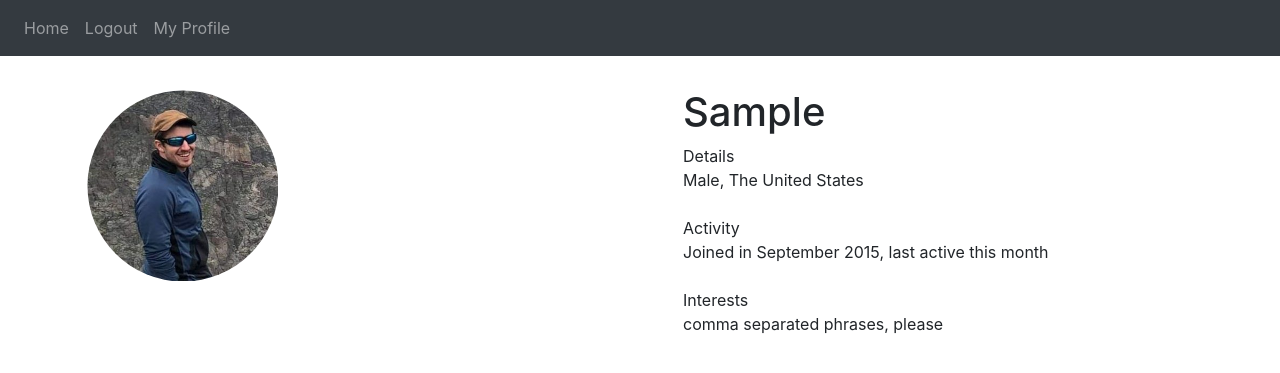
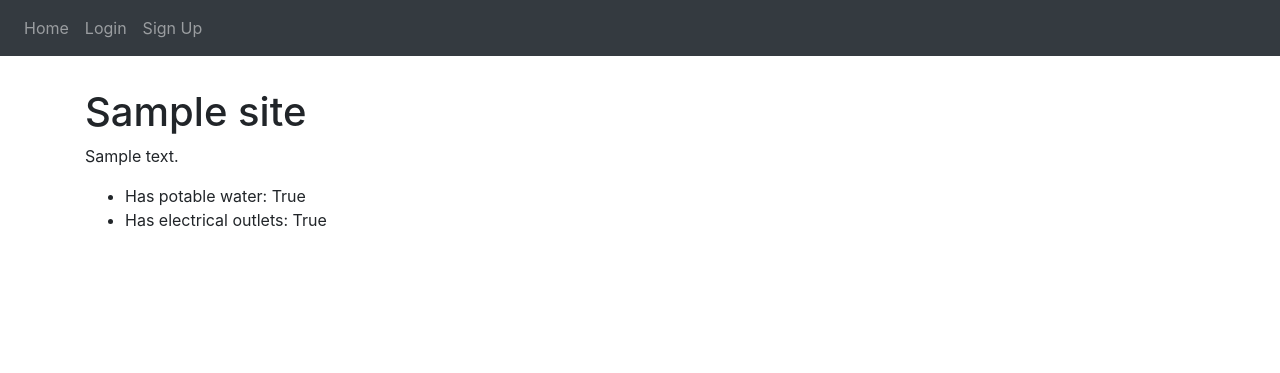
Before and after one commit to Jormogundr/campsite, a Flask app: template website/templates/campsite.html in a window 1280 px wide. Shown: the top 373 px of the page. Run offline with Flask 3, Linux system fonts and the light colour scheme; the template is opened without the code that fills it: values that come from a table or form of the project are taken from there, others are empty; tables that the repository leaves empty hold one stand-in row (values such as "Sample post"); some libraries are stand-ins or nearby versions.

Commit message:
add isPrivate and description to campsite model and relevant fields for user input, skeleton campsite view

```diff
--- a/website/__init__.py
+++ b/website/__init__.py
@@ -12,7 +12,7 @@
 db_url = os.getenv("DATABASE_URL")
 
 # for local testing
-DB_NAME = "new_database.db"
+DB_NAME = "test1.db"
 
 
 def create_app():
--- a/website/models.py
+++ b/website/models.py
@@ -16,5 +16,7 @@
     longitude = db.Column(db.Float)
     potableWater = db.Column(db.Boolean)
     electrical = db.Column(db.Boolean)
+    isPrivate = db.Column(db.Boolean)
+    description = db.Column(db.String(1000))
 
 # class CampSiteList(db.Model):
--- a/website/templates/campsite.html
+++ b/website/templates/campsite.html
@@ -5,40 +5,14 @@
 
     </header>
     <main>
-        <div id="float-left-profile-pic">
-            <img src="static/images/nate_rmnp.jpg" alt="User profile picture"
-                id="profile_pic">
-        </div>
-        <div id="float-right-profile">
-
-            <div class="grey500Box userInfoBoxContent">
-
-                <h1 id="profileNameTopHeading" class="userProfileName">
-                    {{ user.first_name }}
-                </h1>
-
-                <div class="infoBoxRowTitle">Details</div>
-                <div class="infoBoxRowItem">
-                    Male, The United States
-                </div>
-
-                <br class="clear">
-
-                <div class="infoBoxRowTitle">Activity</div>
-                <div class="infoBoxRowItem">
-                    Joined in September 2015,
-                    last active this month
-                </div>
-                <br class="clear">
-
-                <div class="infoBoxRowTitle">Interests</div>
-                <div class="infoBoxRowItem">
-                    comma separated phrases, please
-                </div>
-                <br class="clear">
-
-            </div>
-        </div>
+        <h1 id="profileNameTopHeading" class="userProfileName">
+            {{ campsite.name }}
+        </h1>
+        <p>{{ campsite.description }}</p>
+        <ul>
+            <li>Has potable water: {{ campsite.potableWater }}</li>
+            <li>Has electrical outlets: {{ campsite.electrical}}</li>
+          </ul>
     </main>
 </body>
 
```
Also changed, not shown: website/templates/home.html (+13 -6 lines), website/views.py (+11 -3 lines).
